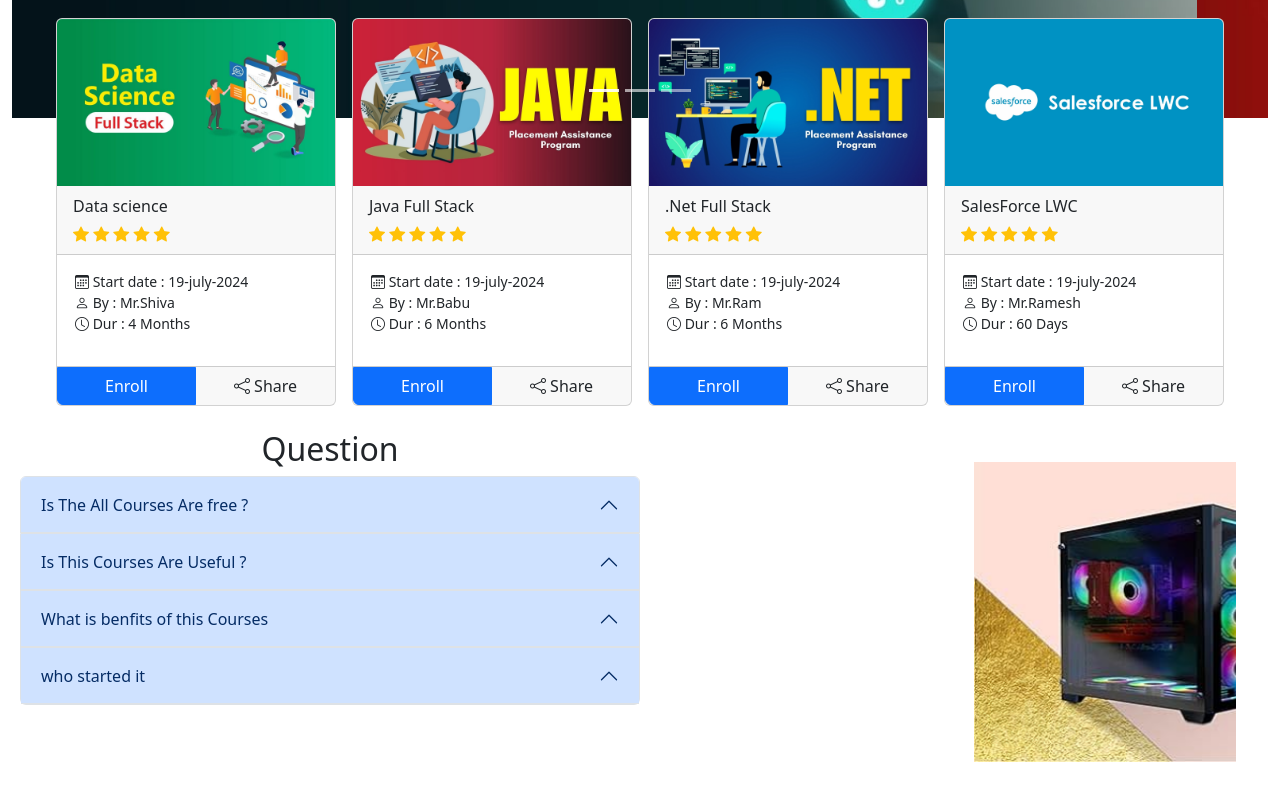
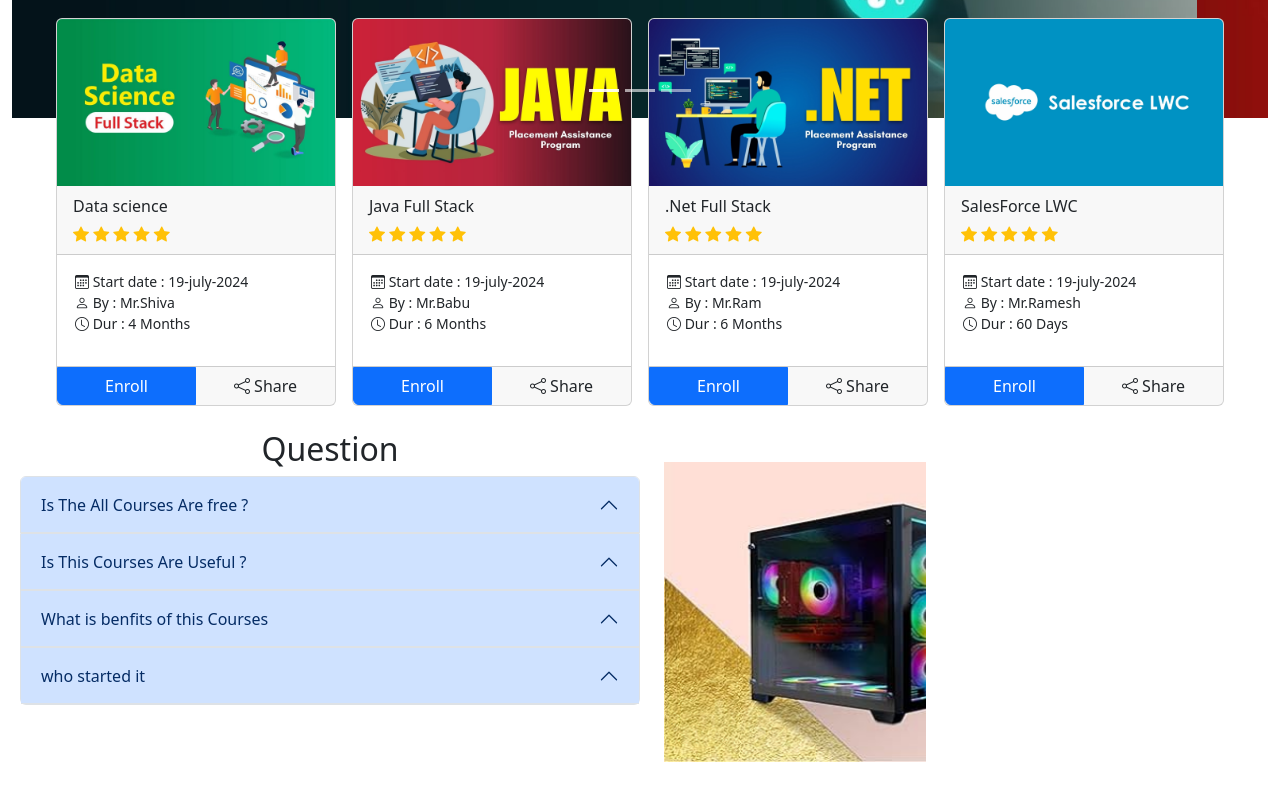
Before and after one commit to karthikeya-goud/practice, a website: page public/a009course-bs.html in a window 1280 px wide. Shown: the part 448-1248 px from the top of the page. Drawn offline with nearby package versions, Linux system fonts and the light colour scheme.

Commit message:
Update a009course-bs.html

```diff
--- a/public/a009course-bs.html
+++ b/public/a009course-bs.html
@@ -238,7 +238,7 @@
         </div>
       </div>
     </main>
-    <div class="my-4 mx-2 d-flex justify-content-between">
+    <div class="my-4 mx-2 d-flex">
       <div class="w-50">
         <div class="h2 text-center">Question</div>
       <div class="accordion" id="questions">
```
